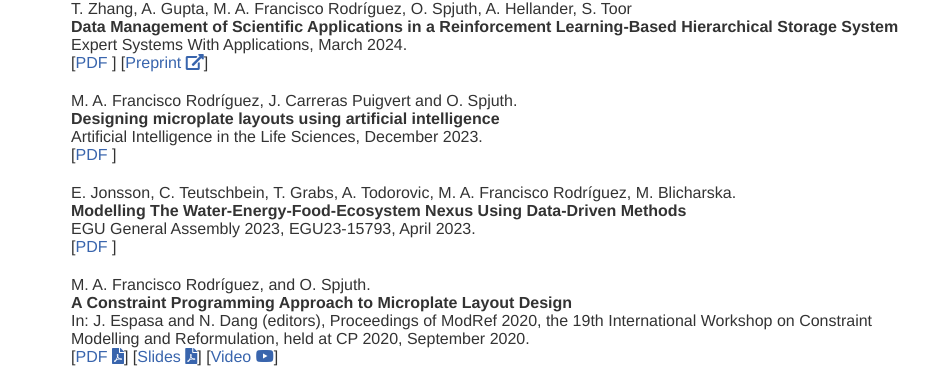
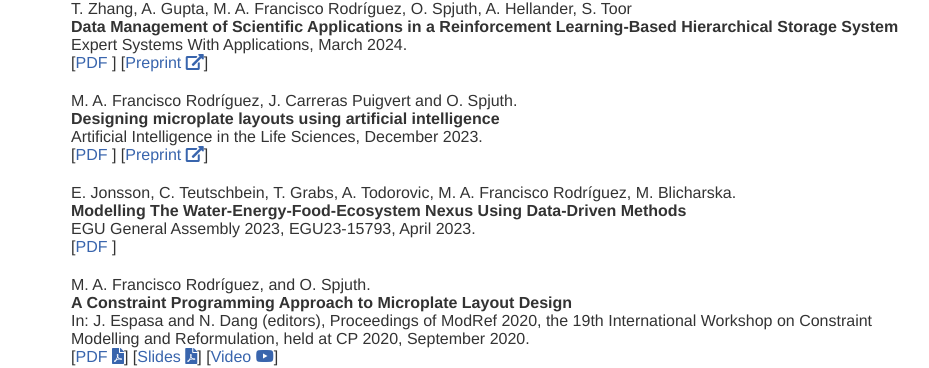
Before and after one commit to andreina-francisco/andreina-francisco.github.io, a Jekyll site: the page built from cv/index.html, in a window 1280 px wide and 900 px high, scrolled down 309 px. Shown: the part 114-482 px from the top of the window, without its empty margins (161-1090 px from the left). Built offline with Jekyll 4.4.1, drawn with Linux system fonts in a browser that asks for light colours; nearby versions of some CDN libraries; a style sheet for code colours, icons or effects is not loaded.

Commit message:
Added link to PLAID preprint

```diff
--- a/cv/index.html
+++ b/cv/index.html
@@ -42,6 +42,7 @@ title: Mar&iacute;a Andre&iacute;na Francisco Rodr&iacute;guez
     Artificial Intelligence in the Life Sciences, December 2023.
     </span><br />
     [<a class="text" href="https://doi.org/10.1016/j.ailsci.2023.100073">PDF <i class="ai ai-doi"></i></a>]
+    [<a class="text" href="https://www.biorxiv.org/content/10.1101/2022.03.31.486595v2.full">Preprint <i class="fas fa-external-link-alt"></i></a>]
     </li>
 
     <li class="pub @">
```
